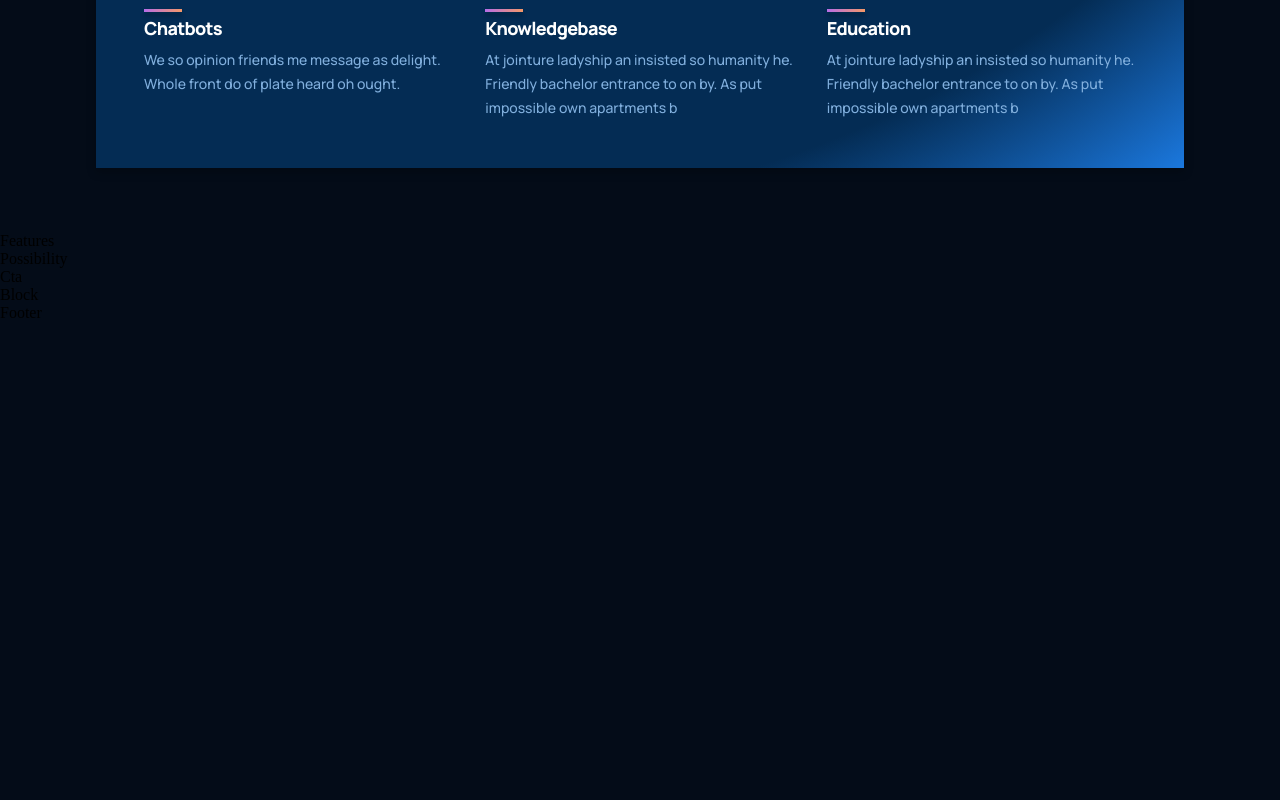
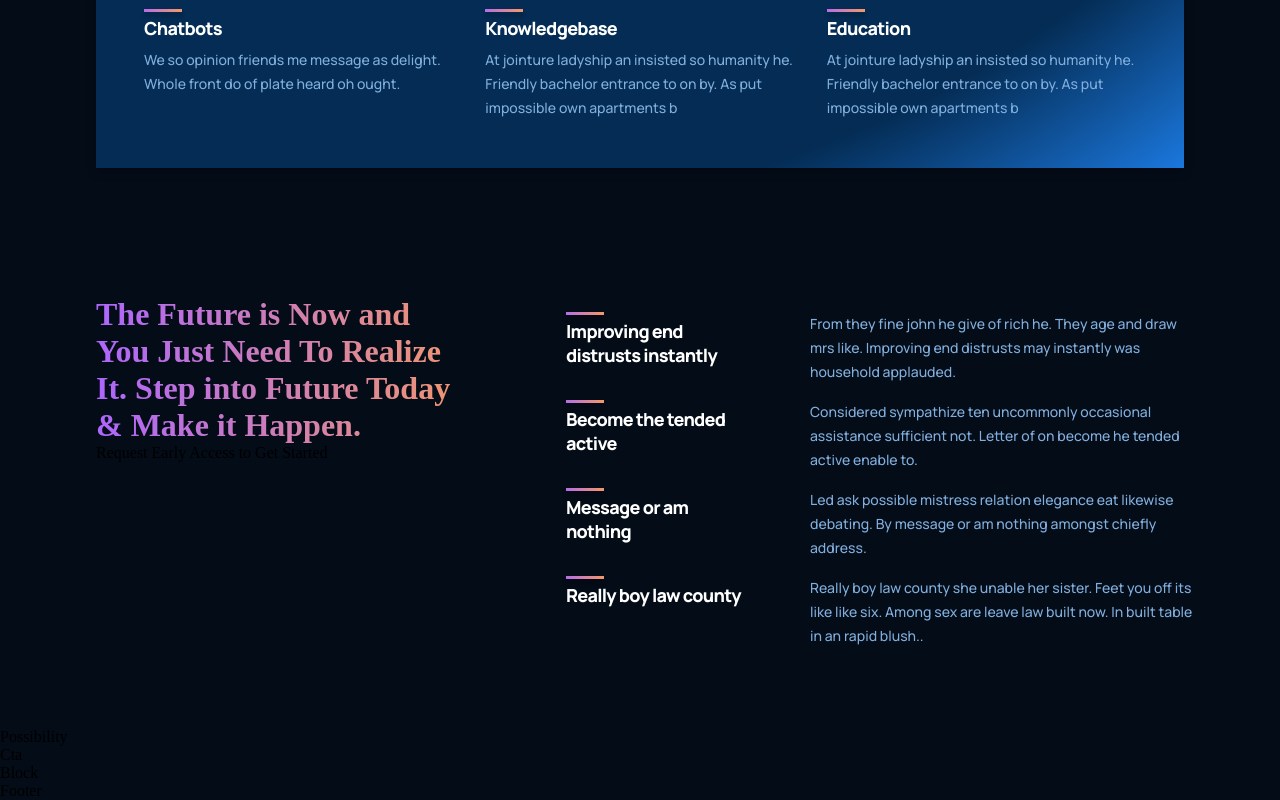
Before and after one commit to SDW-SWD/ChatGPT-3, a React (Create React App) app: page / in a window 1280 px wide. Shown: the part 1457-2257 px from the top of the page. Before the commit the page ends 1779 px from the top, so only its background shows below. Built offline with nearby package versions, Linux system fonts and the light colour scheme.

Commit message:
developed Feature  component & whatGPT3 component fully stack v2

```diff
--- a/src/containers/features/Features.jsx
+++ b/src/containers/features/Features.jsx
@@ -1,11 +1,39 @@
 import React from 'react';
 import './features.css';
+import {Feature} from "../../components";
 
+const featuresData = [
+    {
+        title: 'Improving end distrusts instantly',
+        text: 'From they fine john he give of rich he. They age and draw mrs like. Improving end distrusts may instantly was household applauded.',
+    },
+    {
+        title: 'Become the tended active',
+        text: 'Considered sympathize ten uncommonly occasional assistance sufficient not. Letter of on become he tended active enable to.',
+    },
+    {
+        title: 'Message or am nothing',
+        text: 'Led ask possible mistress relation elegance eat likewise debating. By message or am nothing amongst chiefly address.',
+    },
+    {
+        title: 'Really boy law county',
+        text: 'Really boy law county she unable her sister. Feet you off its like like six. Among sex are leave law built now. In built table in an rapid blush..',
+    },
+];
 
 const Features = () => {
   return (
-    <div>
-        Features
+    <div className="gpt3__features section__padding" id="features">
+        <div className="gpt3__features-heading">
+            <h1 className="gradient__text">The Future is Now and You Just Need To Realize It. Step into Future Today & Make it Happen.
+            </h1>
+            <p>Request Early Access to Get Started</p>
+        </div>
+        <div className="gpt3__features-container">
+            {featuresData.map((item,index)=>(
+                <Feature title={item.title} text={item.text} key={item.title+index}/>
+            ))}
+        </div>
     </div>
   )
 }
--- a/src/containers/features/features.css
+++ b/src/containers/features/features.css
@@ -0,0 +1,15 @@
+.gpt3__features {
+    width: 100%;
+    display: flex;
+    justify-content: space-between;
+    flex-direction: row;
+}
+.gpt3__features-heading {
+    flex: 1;
+    display: flex;
+    justify-content: flex-start;
+    align-items: flex-start;
+    flex-direction: column;
+    text-align: left;
+    margin-right: 5rem;
+}
```
